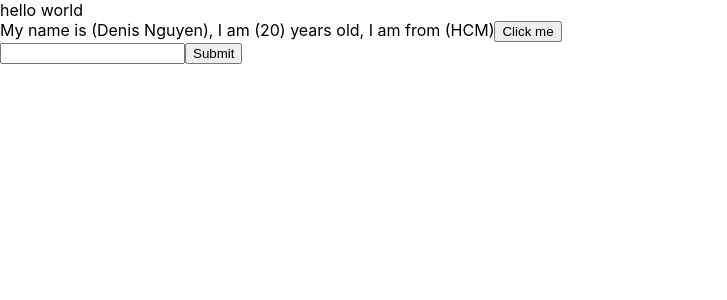
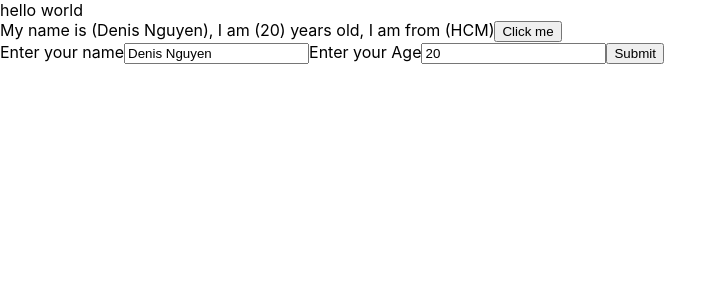
Before and after one commit to thainguyen862005/Hoc_ReactJS, a React (Create React App) app: page / in a window 1280 px wide. Shown: the top 300 px of the page, without its empty margins (0-727 px from the left). Built offline with nearby package versions, Linux system fonts and the light colour scheme.

Commit message:
Chia tách code => dễ quản lý

```diff
--- a/src/components/MyComponent.js
+++ b/src/components/MyComponent.js
@@ -4,52 +4,16 @@
 //{}: viết code JS bên trong dấu {}
 
 import React from 'react';
+import UserInfor from './UserInfor';
 
 
 class MyCombponent extends React.Component {
-    state = {
-        name: 'Denis Nguyen',
-        address: 'HCM',
-        age: 20
-    }
-    handleClick = (event) => {
-        console.log("click me");
-        console.log("Random " + Math.floor(Math.random() * 100));
-
-        this.setState({
-            name: 'Denis Nguyen 2.0',
-            age: Math.floor((Math.random() * 100) + 1)
-        })
-
-    }
-
-    hendleonMouseOver = (event) => {
-        console.log(event);
-    }
-
-    handleonChangeInput = (e)=> {
-        this.setState({
-            name: e.target.value
-        })
-        console.log(e.target.value);
-    }
-
-    handleOnSubmit = (e) =>{
-        e.preventDefault(); //Chặn load lại trang khi submit form
-        console.log(this.state);
-    }
 
     render() {
         return (
             <div>
-                My name is ({this.state.name}), I am ({this.state.age}) years old, I am from ({this.state.address})
-                <button onClick={(event) => {this.handleClick(event)}}>Click me</button>
-                <form onSubmit={(e) => {this.handleOnSubmit(e)}}>
-                    <input
-                        type='text'
-                        onChange={(e) => {this.handleonChangeInput(e)}}/>
-                    <button>Submit</button>
-                </form>
+
+                <UserInfor />
 
             </div>
         )
--- /dev/null
+++ b/src/components/UserInfor.js
@@ -0,0 +1,57 @@
+import React from 'react'
+
+class UserInfor extends React.Component {
+    state = {
+        name: 'Denis Nguyen',
+        address: 'HCM',
+        age: 20
+    }
+
+
+    hendleonMouseOver = (event) => {
+        console.log(event);
+    }
+
+    handleonChangeInput = (e) => {
+        this.setState({
+            name: e.target.value
+        })
+        console.log(e.target.value);
+    }
+    handleonChangeAge = (e) => {
+        this.setState({
+            age: e.target.value
+        })
+        console.log(e.target.value);
+    }
+
+    handleOnSubmit = (e) => {
+        e.preventDefault(); //Chặn load lại trang khi submit form
+        console.log(this.state);
+    }
+
+    render() {
+        return(
+            <div>
+                My name is ({this.state.name}), I am ({this.state.age}) years old, I am from ({this.state.address})
+                <button onClick={(event) => { this.handleClick(event) }}>Click me</button>
+                <form onSubmit={(e) => { this.handleOnSubmit(e) }}>
+                    <label>Enter your name</label>
+                    <input
+                        value={this.state.name} //tránh set cứng giá trị trong input, khi thay đổi sẽ gọi hàm handleonChangeInput để set lại state
+                        type='text'
+                        onChange={(e) => { this.handleonChangeAge(e) }} />
+
+                        <label>Enter your Age</label>
+                    <input
+                        value={this.state.age} //tránh set cứng giá trị trong input, khi thay đổi sẽ gọi hàm handleonChangeInput để set lại state
+                        type='text'
+                        onChange={(e) => { this.handleonChangeInput(e) }} />
+                    <button>Submit</button>
+                </form>
+            </div>
+        )
+
+}
+}
+export default UserInfor;
```
